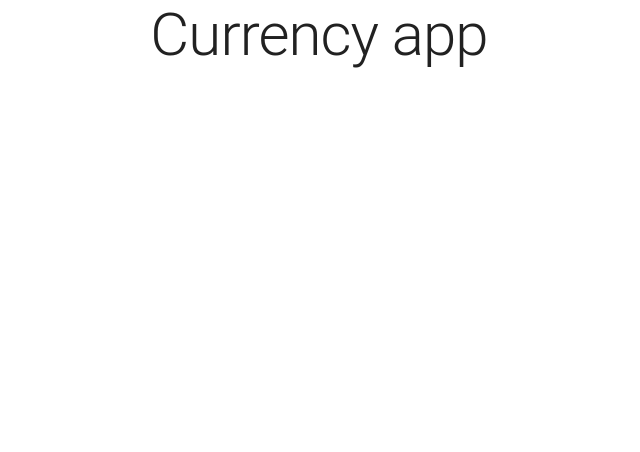
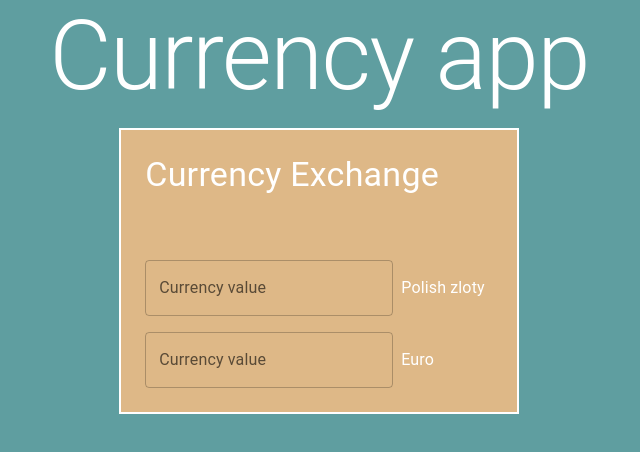
Before and after one commit to cytrowski/CurrencyApp, a React (Create React App) app: page / in a window 1280 px wide. Shown: the top 452 px of the page, without its empty margins (321-961 px from the left). Built offline with nearby package versions, Linux system fonts and the light colour scheme.

Commit message:
Added components for exchange curreny calculator

```diff
--- a/package.json
+++ b/package.json
@@ -13,6 +13,7 @@
     "@types/node": "^16.11.26",
     "@types/react": "^17.0.41",
     "@types/react-dom": "^17.0.14",
+    "axios": "^0.26.1",
     "react": "^17.0.2",
     "react-dom": "^17.0.2",
     "react-scripts": "5.0.0",
--- a/src/App.tsx
+++ b/src/App.tsx
@@ -1,14 +1,26 @@
-import React, { FC } from 'react';
+import React, { FC, useState } from 'react';
 import { Container, Grid, Typography } from '@mui/material';
 import { Box } from '@mui/system';
-import { ENTranslations } from './helpers/translations/en';
+import { CurrencyExchangeComponent } from './components/CurrencyExchange/CurrencyExchangeComponent';
+import ENTranslations from './helpers/translations/en';
 
 const App: FC = (): JSX.Element => {
-  const { mainHeading } = ENTranslations;
+  const [firstCurrency, setFirstCurrency] = useState<number>(0);
+  const [secondCurrency, setSecondCurrency] = useState<number>(0);
+  // const [exchange, setExchange] = useState<number>(0); TODO Add business logic
+  const { mainHeading, CurrencyFirst, CurrencySecond } = ENTranslations;
+
+  const onFirstCurrencyChange = (value: number): void => {
+    setFirstCurrency(value);
+  };
+
+  const onSecondCurrencyChange = (value: number): void => {
+    setSecondCurrency(value);
+  };
 
   return (
     <Container maxWidth='xl'>
-      <Grid container spacing={2}>
+      <Grid container spacing={2} direction='column' alignItems='center' justifyContent='center'>
         <Grid item xs={12}>
           <Box>
             <Typography variant='h1' textAlign='center'>
@@ -17,7 +29,14 @@
           </Box>
         </Grid>
         <Grid item xs={12}>
-          <Box></Box>
+          <CurrencyExchangeComponent
+            onSecondCurrencyChange={onSecondCurrencyChange}
+            onFirstCurrencyChange={onFirstCurrencyChange}
+            firstCurrency={firstCurrency}
+            secondCurrency={secondCurrency}
+            currencyFirst={CurrencyFirst}
+            currencySecond={CurrencySecond}
+          />
         </Grid>
       </Grid>
     </Container>
--- /dev/null
+++ b/src/components/CurrencyExchange/CurrencyExchangeComponent.tsx
@@ -0,0 +1,68 @@
+import { Typography } from '@mui/material';
+import { Box } from '@mui/system';
+import React, { FC } from 'react';
+import ENTranslations from '../../helpers/translations/en';
+import {
+  CurrencyFromComponent,
+  CurrencyFromComponentProps
+} from './CurrencyForm/CurrencyFormComponent';
+import {
+  CurrencyHeaderComponent,
+  CurrencyHeaderComponentProps
+} from './CurrencyHeader/CurrencyHeaderComponent';
+import {
+  CurrencyInputComponent,
+  CurrencyInputComponentProps
+} from './CurrencyInput/CurrencyInputComponent';
+
+type CurrencyExchangeComponentProps = {
+  onFirstCurrencyChange: (value: number) => void;
+  onSecondCurrencyChange: (value: number) => void;
+  currencyFirst: string;
+  currencySecond: string;
+};
+
+export const CurrencyExchangeComponent: FC<
+  CurrencyExchangeComponentProps &
+    CurrencyFromComponentProps &
+    CurrencyHeaderComponentProps &
+    Partial<CurrencyInputComponentProps>
+> = ({
+  firstCurrency,
+  secondCurrency,
+  onFirstCurrencyChange,
+  onSecondCurrencyChange,
+  isColumn,
+  currencyFirst,
+  currencySecond,
+  componentAlignCenter
+}: CurrencyExchangeComponentProps &
+  Partial<CurrencyFromComponentProps> &
+  CurrencyHeaderComponentProps &
+  Partial<CurrencyInputComponentProps>): JSX.Element => {
+  const { CurrencyExchangeHeading } = ENTranslations;
+
+  return (
+    <Box>
+      <CurrencyFromComponent>
+        <Typography variant='h4'>{CurrencyExchangeHeading}</Typography>
+        <CurrencyHeaderComponent
+          firstCurrency={firstCurrency}
+          secondCurrency={secondCurrency}
+          textAlign='left'
+          componentAlignCenter={componentAlignCenter}
+        />
+        <CurrencyInputComponent
+          currencyDescription={currencyFirst}
+          isColumn={isColumn}
+          onChange={onFirstCurrencyChange}
+        />
+        <CurrencyInputComponent
+          currencyDescription={currencySecond}
+          isColumn={isColumn}
+          onChange={onSecondCurrencyChange}
+        />
+      </CurrencyFromComponent>
+    </Box>
+  );
+};
--- /dev/null
+++ b/src/components/CurrencyExchange/CurrencyForm/CurrencyFormComponent.tsx
@@ -0,0 +1,29 @@
+import React, { FC, ReactNode } from 'react';
+import { Box } from '@mui/system';
+
+export type CurrencyFromComponentProps = {
+  children?: ReactNode;
+};
+
+export const CurrencyFromComponent: FC<CurrencyFromComponentProps> = ({
+  children
+}: CurrencyFromComponentProps): JSX.Element => {
+  return (
+    <Box
+      component='form'
+      sx={{
+        '& > :not(style)': { m: 1 },
+        display: 'flex',
+        flexDirection: 'column',
+        alignItems: 'flex-start',
+        backgroundColor: 'burlywood',
+        padding: '1rem',
+        border: '2px solid white'
+      }}
+      noValidate
+      autoComplete='off'
+    >
+      {children}
+    </Box>
+  );
+};
--- /dev/null
+++ b/src/components/CurrencyExchange/CurrencyHeader/CurrencyHeaderComponent.tsx
@@ -0,0 +1,38 @@
+import React, { FC } from 'react';
+import { Typography } from '@mui/material';
+import { Box } from '@mui/system';
+import ENTranslations from '../../../helpers/translations/en';
+
+export type CurrencyHeaderComponentProps = {
+  firstCurrency: number;
+  secondCurrency: number;
+  textAlign?: 'left' | 'center';
+  componentAlignCenter?: boolean;
+};
+
+export const CurrencyHeaderComponent: FC<CurrencyHeaderComponentProps> = ({
+  firstCurrency,
+  secondCurrency,
+  textAlign,
+  componentAlignCenter
+}: CurrencyHeaderComponentProps): JSX.Element => {
+  const { CurrencyFirst, CurrencyEquals, CurrencySecond } = ENTranslations;
+  const isAllCurrencyHaveValue = firstCurrency && secondCurrency;
+  const firstCurrencyEqualsText = isAllCurrencyHaveValue
+    ? `${firstCurrency} ${CurrencyFirst} ${CurrencyEquals}`
+    : '';
+  const secondCurrencyEqualsText = isAllCurrencyHaveValue
+    ? `${secondCurrency} ${CurrencySecond}`
+    : '';
+
+  return (
+    <Box sx={{ alignSelf: componentAlignCenter ? 'center' : 'flex-start' }}>
+      <Typography variant='body1' textAlign={textAlign}>
+        {firstCurrencyEqualsText}
+      </Typography>
+      <Typography variant='h4' textAlign={textAlign || 'left'}>
+        {secondCurrencyEqualsText}
+      </Typography>
+    </Box>
+  );
+};
--- /dev/null
+++ b/src/components/CurrencyExchange/CurrencyInput/CurrencyInputComponent.tsx
@@ -0,0 +1,34 @@
+import React, { ChangeEvent, FC } from 'react';
+import { TextField, Typography } from '@mui/material';
+import { Box } from '@mui/system';
+import ENTranslations from '../../../helpers/translations/en';
+
+export type CurrencyInputComponentProps = {
+  currencyDescription: string;
+  isColumn?: boolean;
+  onChange?: (value: number) => void;
+};
+
+export const CurrencyInputComponent: FC<CurrencyInputComponentProps> = ({
+  isColumn,
+  onChange,
+  currencyDescription
+}: CurrencyInputComponentProps): JSX.Element => {
+  const { CurrencyLabel } = ENTranslations;
+  const handleChange = (event: ChangeEvent<HTMLInputElement>): void => {
+    const value = Number.parseInt(event.target.value);
+    if (onChange) onChange(value);
+  };
+  return (
+    <Box sx={{ display: 'flex', flexDirection: isColumn ? 'column' : 'row', alignItems: 'center' }}>
+      <TextField
+        id='outlined-basic'
+        label={CurrencyLabel}
+        variant='outlined'
+        type='number'
+        onChange={handleChange}
+      />
+      <Typography variant='body1'>{currencyDescription}</Typography>
+    </Box>
+  );
+};
--- a/src/helpers/translations/en.ts
+++ b/src/helpers/translations/en.ts
@@ -1,3 +1,10 @@
-export const ENTranslations = {
-  mainHeading: 'Currency app'
+const ENTranslations = {
+  mainHeading: 'Currency app',
+  CurrencyFirst: 'Polish zloty',
+  CurrencySecond: 'Euro',
+  CurrencyLabel: 'Currency value',
+  CurrencyEquals: 'Equals',
+  CurrencyExchangeHeading: 'Currency Exchange'
 };
+
+export default ENTranslations;
--- a/src/styles/theme/global.css.ts
+++ b/src/styles/theme/global.css.ts
@@ -2,9 +2,15 @@
 
 export const GlobalStyle = css`
   html {
-    font-size: 10px;
+    font-size: 16px;
   }
+
   body {
-    background-color: 'aliceblue';
+    background-color: cadetblue;
+    color: white;
+  }
+
+  p {
+    padding: 1rem 0.5rem;
   }
 `;
```
Also changed, not shown: 1 other file (tests, documents, lock files or other folders).
